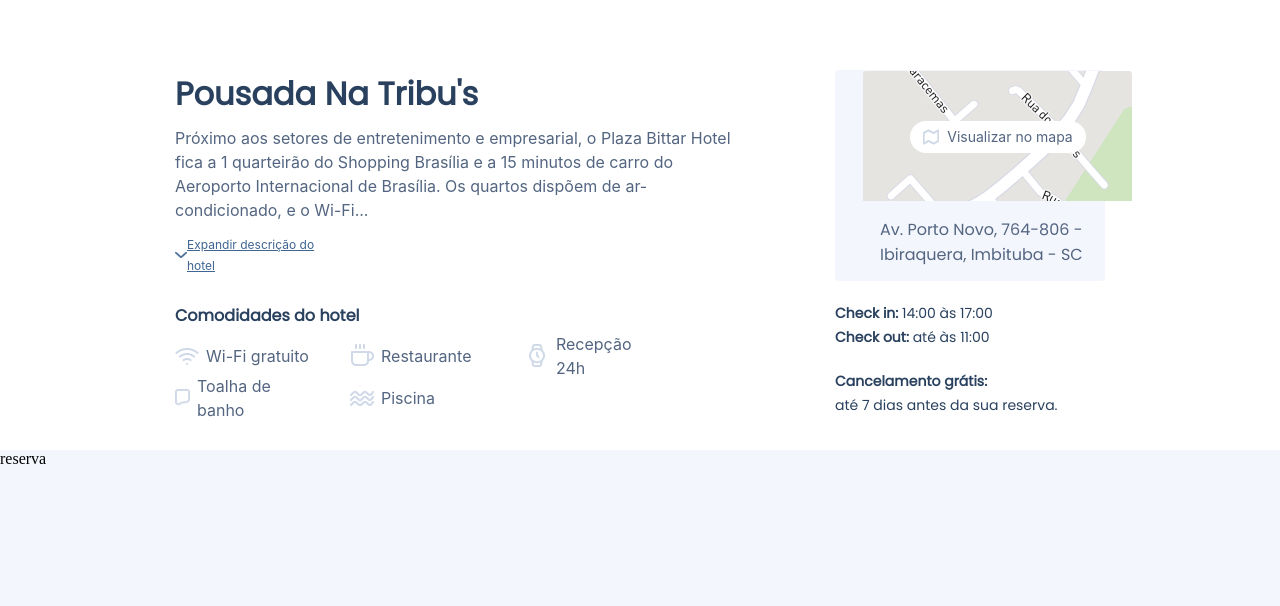
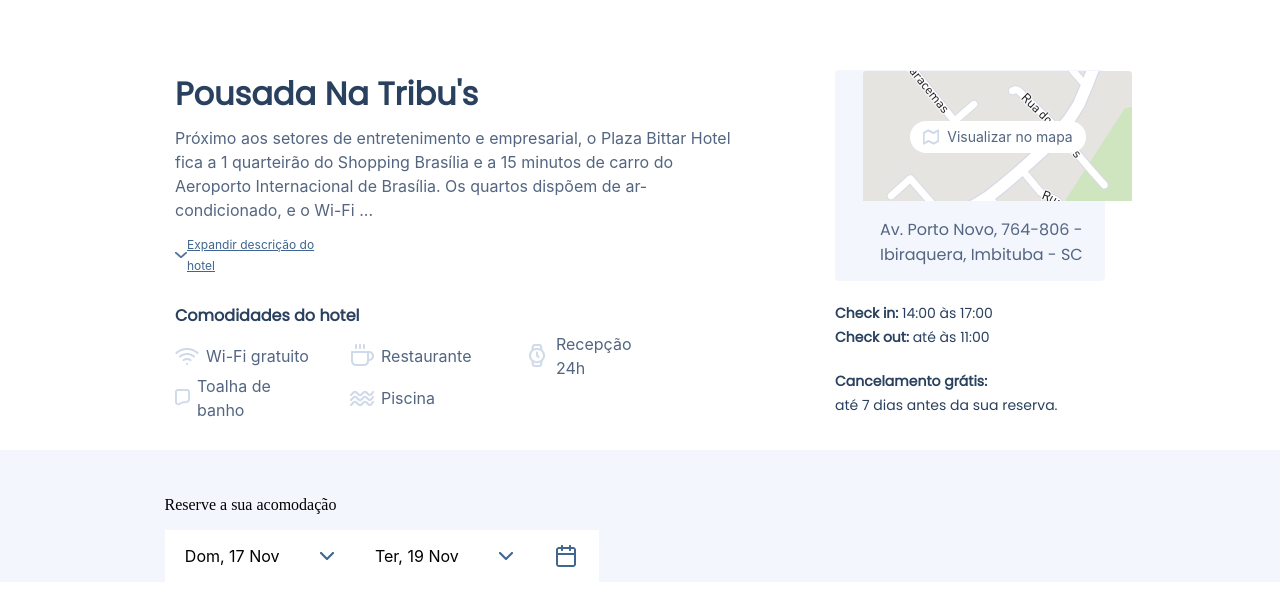
Before and after one commit to sarahromanhol/Hospedin, a React (Create React App) app in the folder hospedin/: page / in a window 1280 px wide. Shown: the top 606 px of the page. Built offline with nearby package versions, Linux system fonts and the light colour scheme.

Commit message:
alteracoes da Home

```diff
--- a/hospedin/src/pages/HotelPage/HotelPage.js
+++ b/hospedin/src/pages/HotelPage/HotelPage.js
@@ -1,15 +1,24 @@
 import { HotelPageDetails } from './HotelPageDetails'
-import { HotelPageContainer, HotelPageReservation } from './styled'
-
+import { HotelPageContainer, HotelPageReservation, DatePicker, ReservationContainer } from './styled'
+import arrow from '../../assets/imgs/Vectorarrow.png'
+import calendar from '../../assets/imgs/calendar.png'
 
 export const HotelPage = () => {
     return (
         <HotelPageContainer>
             <HotelPageDetails />
             <HotelPageReservation>
-                reserva
+                <ReservationContainer>
+                    <p>Reserve a sua acomodação</p>
+                <DatePicker>
+                    <p>Dom, 17 Nov</p>
+                    <img src={arrow} />
+                    <p>Ter, 19 Nov</p>
+                    <img src={arrow} />
+                    <img src={calendar} />
+                </DatePicker>
+                </ReservationContainer>
             </HotelPageReservation>
-
         </HotelPageContainer>
     )
 }
--- a/hospedin/src/pages/HotelPage/HotelPageDetails.js
+++ b/hospedin/src/pages/HotelPage/HotelPageDetails.js
@@ -11,14 +11,37 @@ import rectangleMapa from '../../assets/imgs/mapaFoto.png'
 
 
 export const HotelPageDetails = () => {
+
+    const ExpandirTexto = () => {
+        const pontos = document.getElementById('pontos')
+        const maisTexto = document.getElementById('mais')
+        const btnExpandir = document.getElementById('btnExpandir')
+
+        if (pontos.style.display === 'none'){
+            pontos.style.display='inline';
+            maisTexto.style.display='none';
+            btnExpandir.style.display='Expandir descrição do hotel';
+        } else {
+            pontos.style.display='none';
+            maisTexto.style.display='inline';
+            btnExpandir.style.display='Esconder descrição do hotel';
+        }
+    }
     return (
         <HotelDetailsContainer>
             <div>
                 <HotelName>Pousada Na Tribu's</HotelName>
-                <HotelDescription>Próximo aos setores de entretenimento e empresarial, o Plaza Bittar Hotel fica a 1 quarteirão do Shopping Brasília e a 15 minutos de carro do Aeroporto Internacional de Brasília. Os quartos dispõem de ar-condicionado, e o Wi-Fi...</HotelDescription>
-                <ExpandirDescricao>
+                <HotelDescription>Próximo aos setores de entretenimento e empresarial, o Plaza Bittar Hotel
+                fica a 1 quarteirão do Shopping Brasília e a 15 minutos de carro do Aeroporto Internacional
+                de Brasília. Os quartos dispõem de ar-condicionado, e o Wi-Fi <span id='pontos'>...</span>
+                <span id='mais'>Lorem ipsum pulvinar nibh gravida tellus lobortis molestie varius donec, sit purus
+                felis semper interdum libero vulputate cras, vitae enim quisque pretium est urna duis amet.
+                phasellus vivamus sodales id dapibus malesuada ante id, porta egestas quisque magna feugiat quisque,
+                convallis ultrices faucibus sollicitudin aliquet cubilia. velit torquent sem, vivamus. </span>
+                </HotelDescription>
+                <ExpandirDescricao onClick={ExpandirTexto} id='btnExpandir'>
                     <img src={arrow} />
-                    <p>Expandir descrição do hotel</p>
+                    <p >Expandir descrição do hotel</p>
                 </ExpandirDescricao>
                 <ComodidadesHotel>Comodidades do hotel</ComodidadesHotel>
                 <ComodidadesList>
--- a/hospedin/src/pages/HotelPage/styled.js
+++ b/hospedin/src/pages/HotelPage/styled.js
@@ -12,5 +12,25 @@ export const HotelPageReservation = styled.div`
     background-color: #F3F6FD;
     margin-top: 50px;
     width: 100%;
-    height: 800px;
+    display: flex;
+    flex-direction: column;
+    align-items: center;
 `
+
+export const ReservationContainer = styled.div`
+    width: 951px;
+    margin-top: 30px;
+`
+
+export const DatePicker = styled.div`
+    display: flex;
+    align-items: center;
+    justify-content: space-around;
+    width: 434px;
+    background-color: #FFFFFF;
+    cursor: pointer;
+    p{
+        font-family: -apple-system, BlinkMacSystemFont, 'Segoe UI', Roboto, Oxygen, Ubuntu, Cantarell, 'Open Sans', 'Helvetica Neue', sans-serif;
+        font-size: 16px;
+    }
+`
--- a/hospedin/src/pages/HotelPage/styledDetails.js
+++ b/hospedin/src/pages/HotelPage/styledDetails.js
@@ -6,6 +6,10 @@ export const HotelDetailsContainer = styled.div`
     grid-template-columns: 560px 270px;
     grid-template-rows: 330px;
     column-gap: 100px;
+
+    #mais {
+        display: none;
+    }
 `
 
 export const HotelName = styled.p`
@@ -38,6 +42,7 @@ export const ExpandirDescricao = styled.div`
     align-items: center;
     justify-content: space-between;
     width: 170px;
+    cursor: pointer;
     p{
         font-family: -apple-system, BlinkMacSystemFont, 'Segoe UI', Roboto, Oxygen, Ubuntu, Cantarell, 'Open Sans', 'Helvetica Neue', sans-serif;
         font-size: 12px;
```
Also changed, not shown: hospedin/src/assets/imgs/calendar.png (added).
